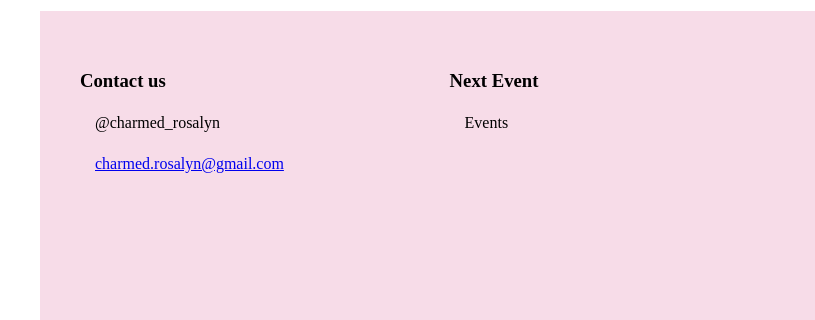
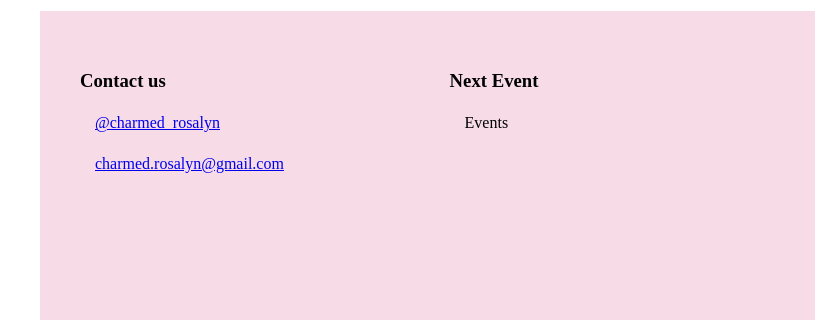
Before and after one commit to Zhans5806/Assignment-3-Personal-Webpage-Design-and-Implementation, a plain HTML site: page index.html in a window 1280 px wide. Shown: the part 3209-3529 px from the top of the page, 0-815 px from the left. Drawn offline with Linux system fonts and the light colour scheme.

Commit message:
contactsins

```diff
--- a/index.html
+++ b/index.html
@@ -126,7 +126,7 @@
         grid-column: 2;
       }
 
-      .customs-container > .grid-item {
+      .customs-container>.grid-item {
         grid-column: 1;
       }
 
@@ -345,7 +345,7 @@
     <div class="footer" id="contact">
       <div>
         <h3>Contact us</h3>
-        <p>@charmed_rosalyn</p>
+        <p><a href="https://www.instagram.com/charmed_rosalyn/" target="_blank">@charmed_rosalyn</a></p>
         <p><a href="mailto:sxyzhang@uwaterloo.ca">charmed.rosalyn@gmail.com</a></p>
       </div>
 
```
Lines whose indentation alone changed are shown as unchanged.
